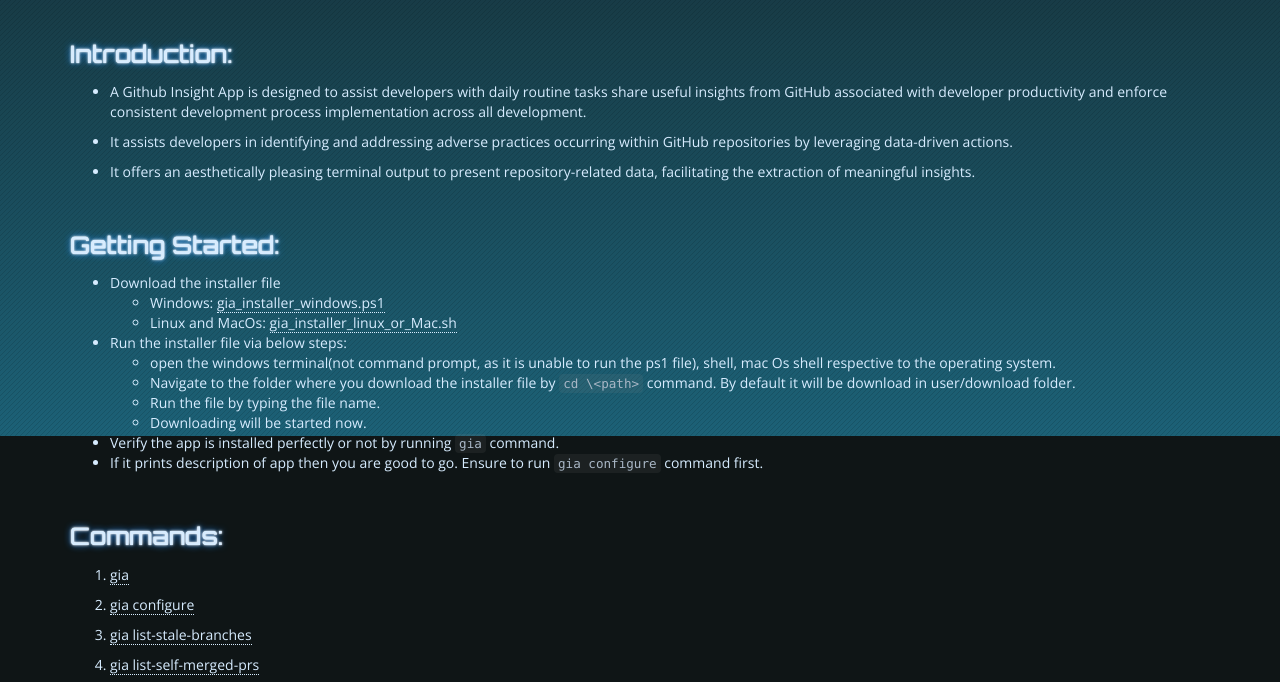
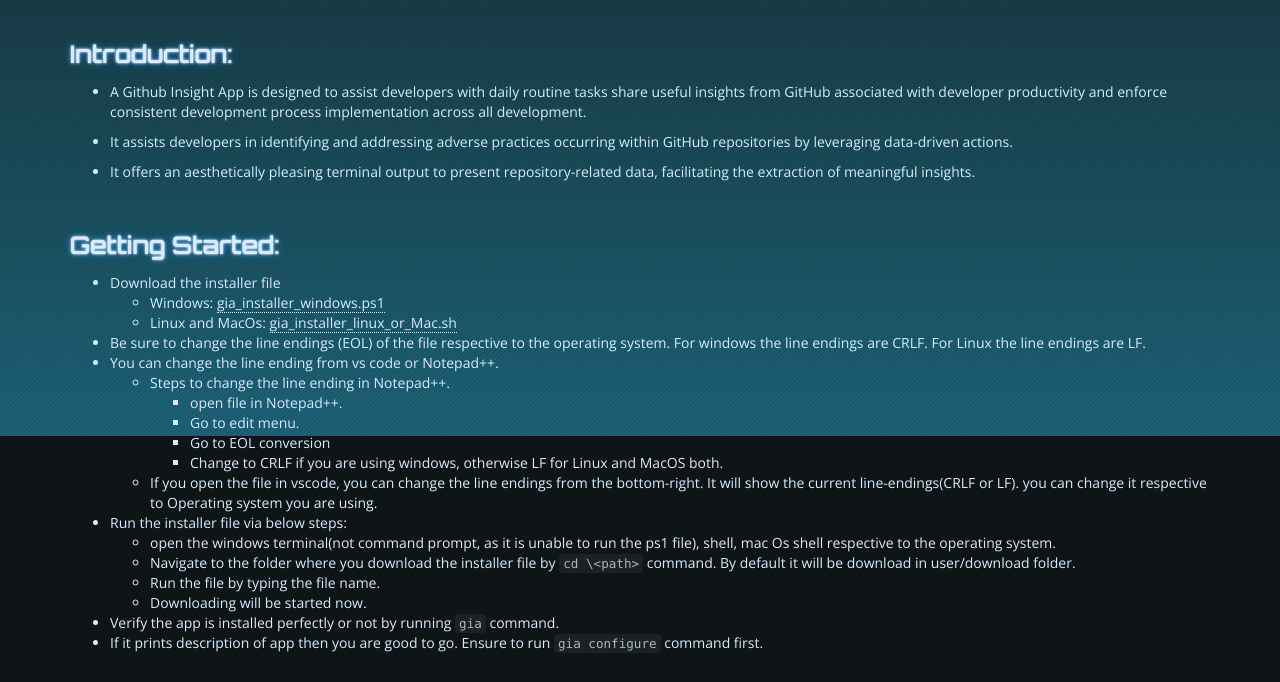
Before and after one commit to Maruti-Techlabs/gia-docs, a plain HTML site: page index.html in a window 1280 px wide. Shown: the part 364-1046 px from the top of the page. Drawn offline with nearby package versions, Linux system fonts and the light colour scheme.

Commit message:
Site updated: 2023-10-13 18:47:27

```diff
--- a/index.html
+++ b/index.html
@@ -139,6 +139,18 @@
 <li>Download the installer file<ul>
 <li>Windows: <a target="_blank" rel="noopener" href="https://github.com/gia-docs/gia_installer_files/blob/master/gia_installer_windows.ps1">gia_installer_windows.ps1</a></li>
 <li>Linux and MacOs: <a target="_blank" rel="noopener" href="https://github.com/gia-docs/gia_installer_files/blob/master/gia_installer_linux_or_Mac.sh">gia_installer_linux_or_Mac.sh</a></li>
+</ul>
+</li>
+<li>Be sure to change the line endings (EOL) of the file respective to the operating system. For windows the line endings are CRLF. For Linux the line endings are LF.</li>
+<li>You can change the line ending from vs code or Notepad++.<ul>
+<li>Steps to change the line ending in Notepad++.<ul>
+<li>open file in Notepad++.</li>
+<li>Go to edit menu.</li>
+<li>Go to EOL conversion</li>
+<li>Change to CRLF if you are using windows, otherwise LF for Linux and MacOS both.</li>
+</ul>
+</li>
+<li>If you open the file in vscode, you can change the line endings from the bottom-right. It will show the current line-endings(CRLF or LF). you can change it respective to Operating system you are using.</li>
 </ul>
 </li>
 <li>Run the installer file via below steps:<ul>
```
